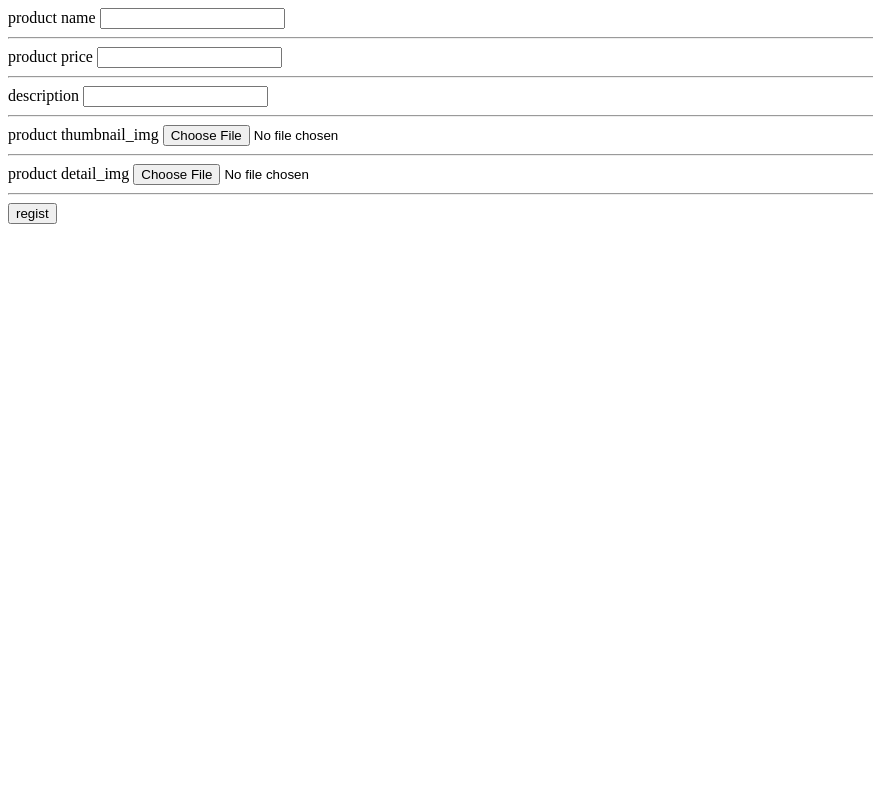
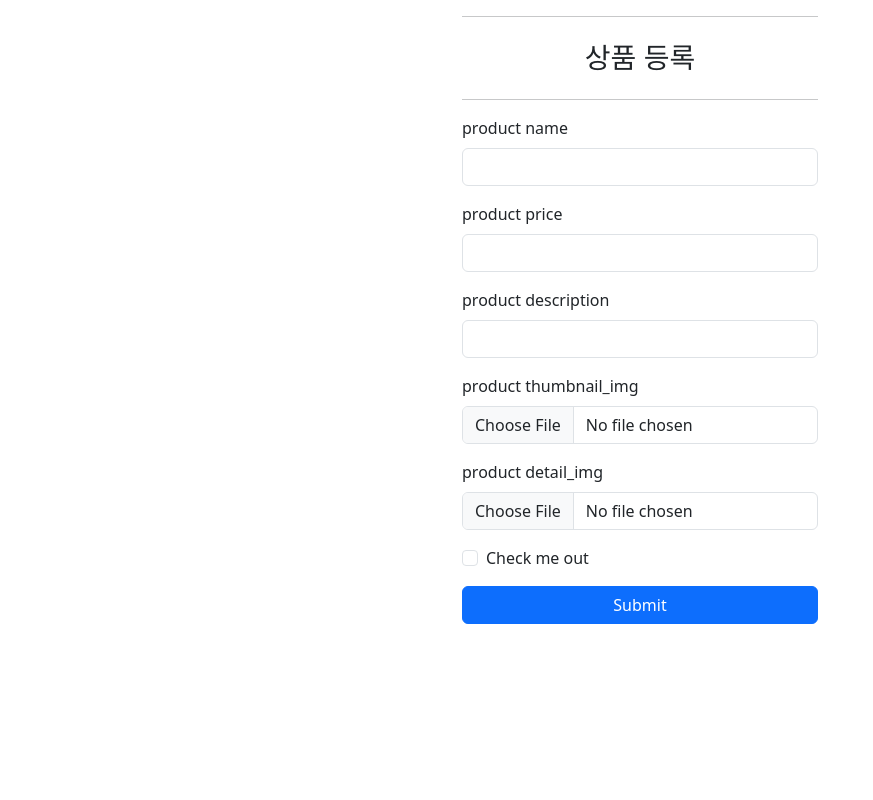
Before and after one commit to seop93/flask-project1, a Flask app: page /products/form in a window 1280 px wide. Shown: the whole page, without its empty margins (0-873 px from the left). Run offline with Flask 3, Linux system fonts and the light colour scheme.

Commit message:
Feat: 상품등록 VIEW

```diff
--- a/templates/product_form.html
+++ b/templates/product_form.html
@@ -1,18 +1,86 @@
+<html>
+    <head>
+        <title>타이틀 내용</title>
+        <link href="https://cdn.jsdelivr.net/npm/bootstrap@5.3.0-alpha3/dist/css/bootstrap.min.css" rel="stylesheet" integrity="sha384-KK94CHFLLe+nY2dmCWGMq91rCGa5gtU4mk92HdvYe+M/SXH301p5ILy+dN9+nJOZ" crossorigin="anonymous">
+    </head>
+    {# 이미지 업로드등을 사용할때 쓰는 encytype#}
+    {# action 은 주소 method는 방식#}
+    <body class="main" id="form">
+{#        <form action="/products/regist" method="post" enctype="multipart/form-data">#}
+{#        어떤 값을 넣을건지 구분 짓는 것    #}
+{#        name은 키값    #}
+{#            <label>product name</label>#}
+{#            <input class="input-style" type=text" name="name"><hr/>#}
+{#            <label>product price</label>#}
+{#            <input type="text" name="price"><hr/>#}
+{#            <label>description</label>#}
+{#            <input type="text" name="description"><hr/>#}
+{#            <label>product thumbnail_img</label>#}
+{#            <input type="file" name="thumbnail_img"><hr/>#}
+{#            <label>product detail_img</label>#}
+{#            <input type="file" name="detail_img"><hr/>#}
+{#            <button type="submit"id="regist-button">regist</button>#}
+{#        </form>#}
+        <div class="container">
+            <div class="row">
+                <div class="col-4">
 
-{# 이미지 업로드등을 사용할때 쓰는 encytype#}
-{# action 은 주소 method는 방식#}
-<form action="/products/regist" method="post" enctype="multipart/form-data">
-{#어떤 값을 넣을건지 구분 짓는 것    #}
-{#name은 키값    #}
-    <label>product name</label>
-    <input type="text" name="name"><hr/>
-    <label>product price</label>
-    <input type="text" name="price"><hr/>
-    <label>description</label>
-    <input type="text" name="description"><hr/>
-    <label>product thumbnail_img</label>
-    <input type="file" name="thumbnail_img"><hr/>
-    <label>product detail_img</label>
-    <input type="file" name="detail_img"><hr/>
-    <button type="submit">regist</button>
-</form>
+                </div>
+                <div class="col-4">
+                    <hr>
+                    <h3 class="pt-2 pb-2 text-center">상품 등록</h3>
+                    <hr>
+
+                    <form action="products/regis" method="post" enctype="multipart/form-data">
+                                <div class="mb-3">
+                        <label for="name" class="form-label">product name</label>
+                        <input name="name" type="text" class="form-control" id="name" aria-describedby="emailHelp">
+                    </div>
+                    <div class="mb-3">
+                        <label for="price" class="form-label">product price</label>
+                        <input name="price" type="text" class="form-control" id="price">
+                    </div>
+                    <div class="mb-3">
+                        <label for="description" class="form-label">product description</label>
+                        <input name="description" type="text" class="form-control" id="description">
+                    </div>
+                    <div class="mb-3">
+                        <label for="thumbnail_img" class="form-label">product thumbnail_img</label>
+                        <input name="thumbnail_img" type="file" class="form-control" id="thumbnail_img">
+                    </div>
+                    <div class="mb-3">
+                        <label for="detail_img" class="form-label">product detail_img</label>
+                        <input name="detail_img" type="file" class="form-control" id="detail_img">
+                    </div>
+                    <div class="mb-3 form-check">
+                        <label for="form-check-label" class="exampleCheck1">Check me out</label>
+                        <input type="checkbox" class="form-check-input" id="exampleCheckbox1">
+                    </div>
+                      <button type="submit" class="btn btn-primary w-100">Submit</button>
+                    </form>
+
+                </div>
+                <div class="col-4">
+
+                </div>
+            </div>
+
+
+        </div>
+    </body>
+</html>
+
+<style>
+{#id는 #}
+{#    #form {#}
+{#        color: red;#}
+{#    }#}
+    #regist-button{
+        color: blue;
+    }
+{#class는 .#}
+    .input-style{
+        border-color:  green;
+    }
+
+</style>
```
